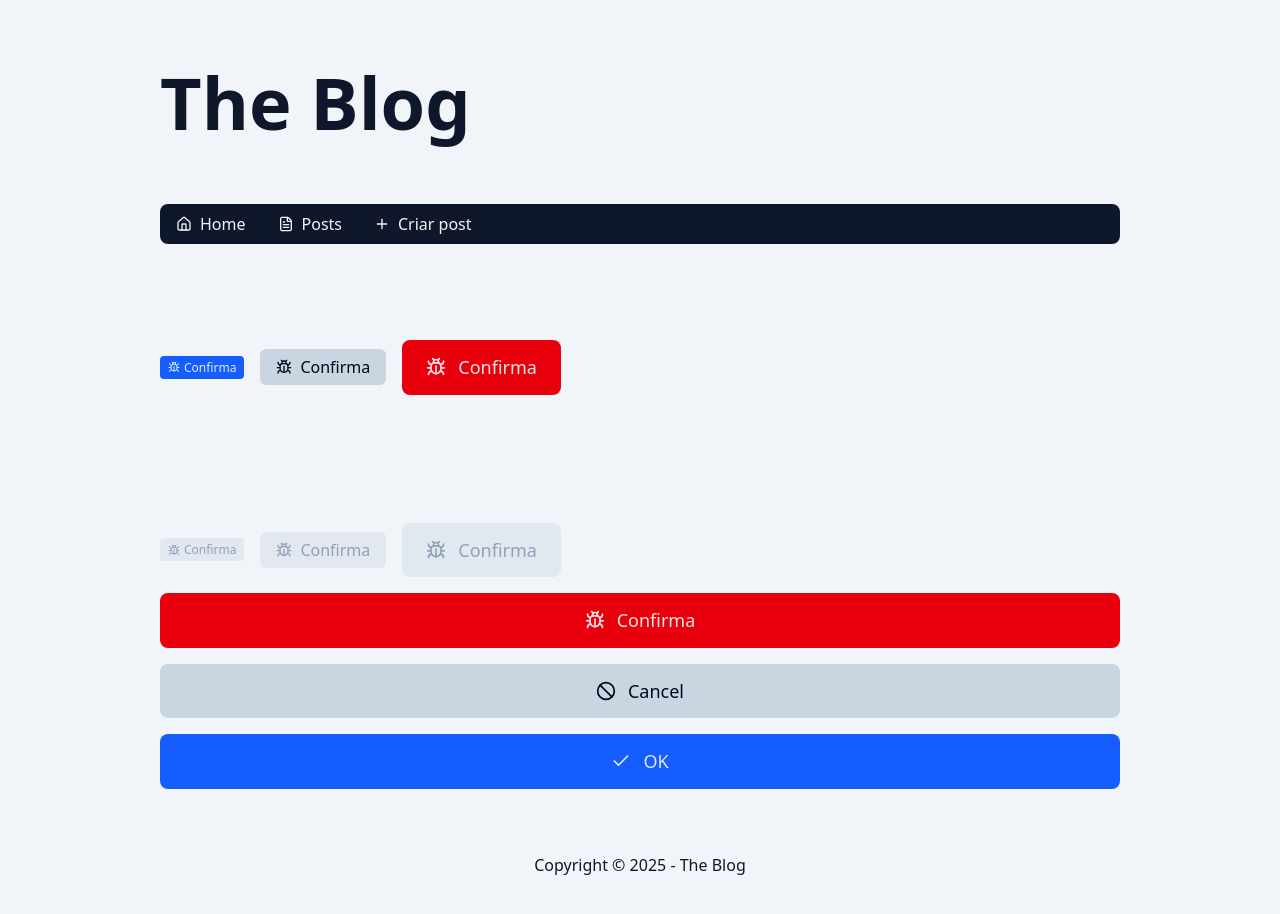
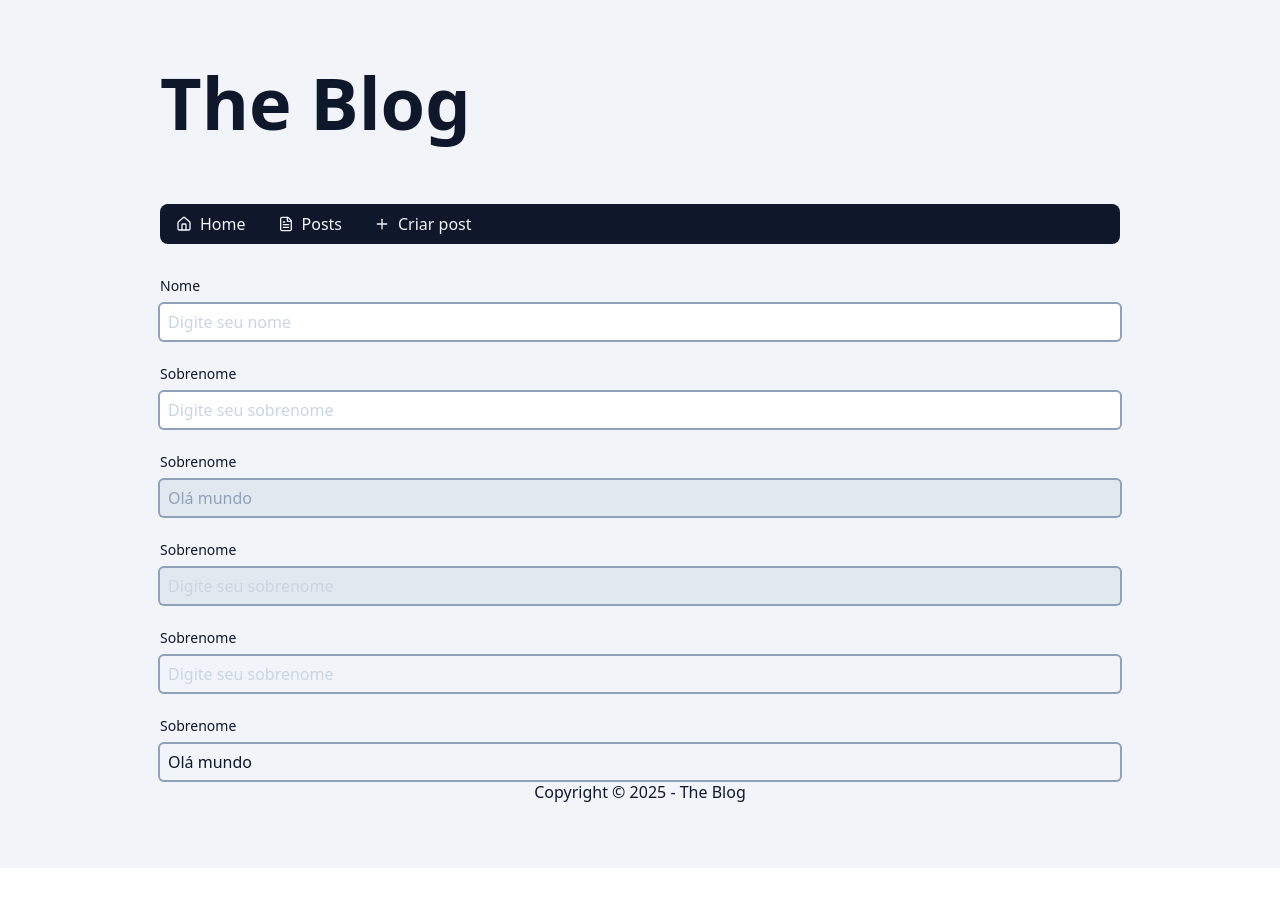
Before and after one commit to ErosAlmeida/the-blog, a Next.js app: page /admin/post/new in a window 1280 px wide. Shown: the top 914 px of the page. After the commit the page ends 868 px from the top, so only its background shows below. Built offline with nearby package versions, Linux system fonts and the light colour scheme.

Commit message:
inputText

```diff
--- a/src/app/admin/post/new/page.tsx
+++ b/src/app/admin/post/new/page.tsx
@@ -1,5 +1,5 @@
-import { Button } from "@/components/Button";
-import { BanIcon, BugIcon, CheckIcon } from "lucide-react";
+import { InputText } from "@/components/InputText";
+
 import { Metadata } from "next";
 
 export const dynamic = "force-dynamic";
@@ -10,42 +10,35 @@
 
 export default async function AdminPostNewPage() {
   return (
-    <div>
-      <div className="py-16 flex gap-4 flex-wrap items-center">
-        <Button variant="default" size="sm">
-          <BugIcon /> Confirma
-        </Button>
-        <Button variant="ghost" size="md">
-          <BugIcon /> Confirma
-        </Button>
-        <Button variant="danger" size="lg">
-          <BugIcon /> Confirma
-        </Button>
-      </div>
-
-      <div className="py-16 flex gap-4 flex-wrap items-center">
-        <Button variant="default" size="sm" disabled>
-          <BugIcon /> Confirma
-        </Button>
-        <Button variant="ghost" size="md" disabled>
-          <BugIcon /> Confirma
-        </Button>
-        <Button variant="danger" size="lg" disabled>
-          <BugIcon /> Confirma
-        </Button>
-
-        <Button variant="danger" size="lg" className="w-full">
-          <BugIcon /> Confirma
-        </Button>
-
-        <Button variant="ghost" size="lg" className="w-full">
-          <BanIcon /> Cancel
-        </Button>
-
-        <Button variant="default" size="lg" className="w-full">
-          <CheckIcon /> OK
-        </Button>
-      </div>
+    <div className="flex flex-col gap-6">
+      <InputText
+        labelText="Nome"
+        placeholder="Digite seu nome"
+        type="password"
+      />
+      <InputText labelText="Sobrenome" placeholder="Digite seu sobrenome" />
+      <InputText
+        disabled
+        labelText="Sobrenome"
+        placeholder="Digite seu sobrenome"
+        defaultValue="Olá mundo"
+      />
+      <InputText
+        disabled
+        labelText="Sobrenome"
+        placeholder="Digite seu sobrenome"
+      />
+      <InputText
+        labelText="Sobrenome"
+        placeholder="Digite seu sobrenome"
+        readOnly
+      />
+      <InputText
+        labelText="Sobrenome"
+        placeholder="Digite seu sobrenome"
+        defaultValue="Olá mundo"
+        readOnly
+      />
     </div>
   );
 }
--- /dev/null
+++ b/src/components/InputText/index.tsx
@@ -0,0 +1,35 @@
+import clsx from "clsx";
+import { useId } from "react";
+
+type InputTextProps = {
+  labelText?: string;
+} & React.ComponentProps<"input">;
+
+export function InputText({ labelText = "", ...props }: InputTextProps) {
+  const id = useId();
+
+  return (
+    <div className="flex flex-col gap-2">
+      {labelText && (
+        <label className="text-sm" htmlFor={id}>
+          {labelText}
+        </label>
+      )}
+      <input
+        {...props}
+        className={clsx(
+          "bg-white outline-0 text-base/tight",
+          "ring-2 ring-slate-400 rounded",
+          "p-2 transition focus:ring-blue-600",
+          "placeholder-slate-300",
+          "disabled:bg-slate-200",
+          "disabled:text-slate-400",
+          "disabled:placeholder-slate-300",
+          "read-only:bg-slate-100",
+          props.className
+        )}
+        id={id}
+      />
+    </div>
+  );
+}
```
